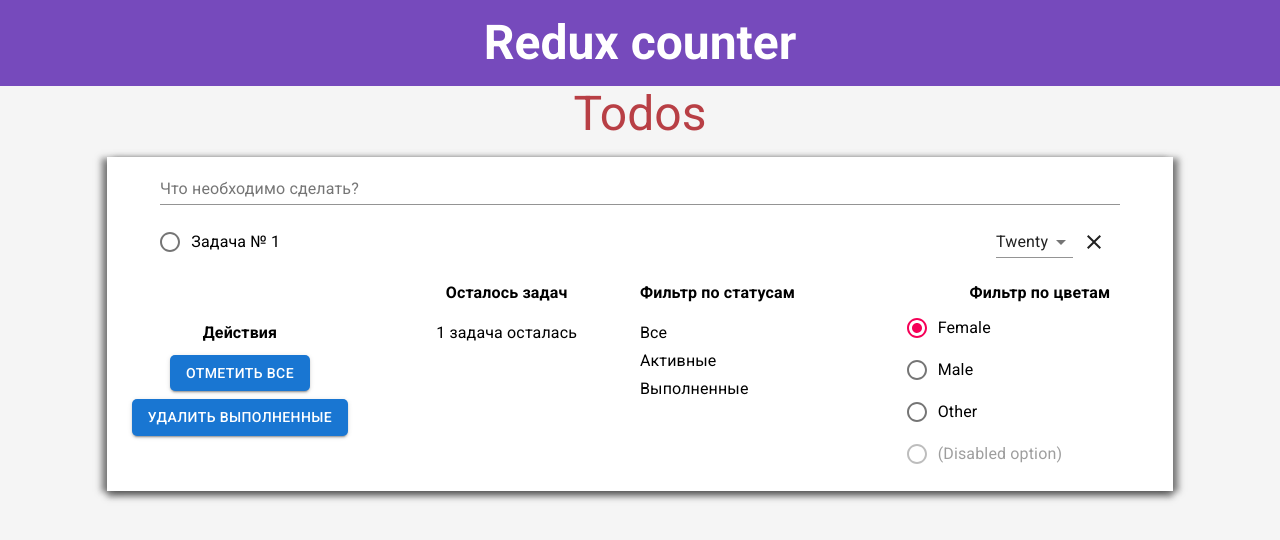
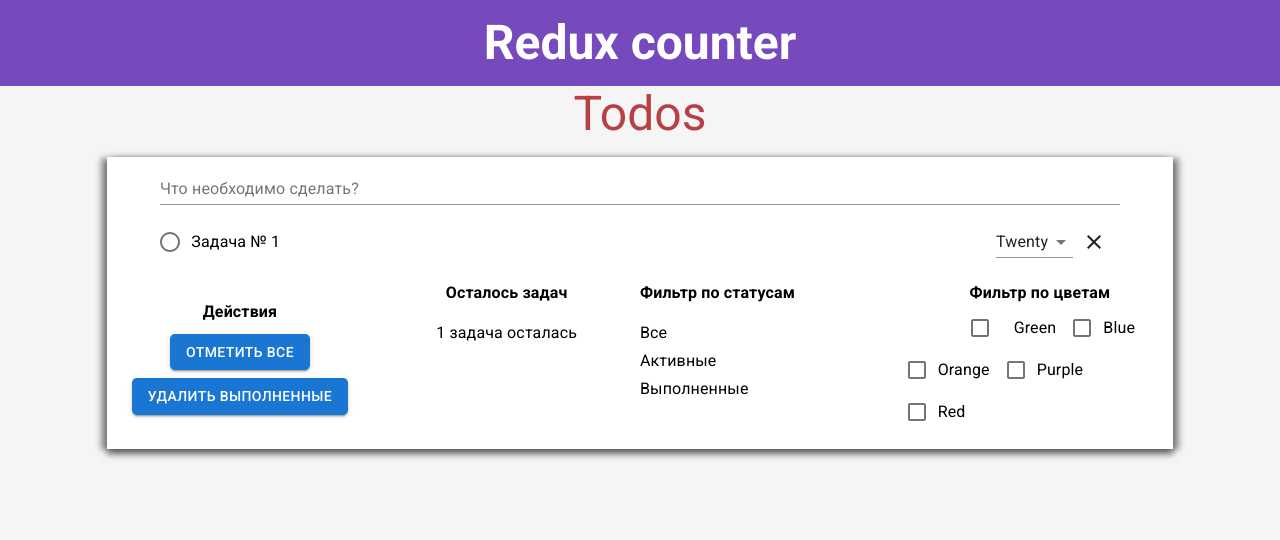
Before and after one commit to pilotvitalik/study_react_redux_todo, a React (Create React App) app: page / in a window 1280 px wide. Shown: the top 540 px of the page. Built offline with nearby package versions, Linux system fonts and the light colour scheme.

Commit message:
Added checkboxed in filterr by colors component;

```diff
--- a/src/Components/Todo/AdditionalParams/FilterColor/FilterColor.js
+++ b/src/Components/Todo/AdditionalParams/FilterColor/FilterColor.js
@@ -1,30 +1,56 @@
-import { useState } from 'react';
+import { Fragment, useState } from 'react';
 import Grid from '@material-ui/core/Grid';
+import Box from '@material-ui/core/Box';
 import Typography from '@material-ui/core/Typography';
-import FormControl from '@material-ui/core/FormControl';
-import Radio from '@material-ui/core/Radio';
-import RadioGroup from '@material-ui/core/RadioGroup';
-import FormControlLabel from '@material-ui/core/FormControlLabel';
 import { makeStyles } from '@material-ui/core/styles';
 
+import { withStyles } from '@material-ui/core/styles';
+import FormGroup from '@material-ui/core/FormGroup';
+import FormControlLabel from '@material-ui/core/FormControlLabel';
+import Checkbox from '@material-ui/core/Checkbox';
+
+const useStyles = makeStyles((theme) => ({
+	green:{
+		width: '50px',
+		height: '10px',
+	},
+}))
+
+const GreenCheckbox = withStyles({
+  root: {
+  	root: '#767676',
+    '&$checked': {
+      color: 'red',
+    },
+  },
+  checked: {},
+})((props) => <Fragment><Box {...props}></Box><Checkbox {...props} /></Fragment>);
+
 function FilterColor(){
-	const [value, setValue] = useState('female');
+	const classes = useStyles();
+
+	const [state, setState] = useState({
+	    checkedGreen: false,
+	    checkedBlue: false,
+	    checkedOrange: false,
+	    checkedPurple: false,
+	    checkedRed: false,
+	  });
 
 	const handleChange = (event) => {
-	  setValue(event.target.value);
-	};
+	    setState({ ...state, [event.target.name]: event.target.checked });
+	  };
 
 	return(
 		<Grid item xs={6}>
 		  <Typography variant={'subtitle1'} align={'center'}><b>Фильтр по цветам</b></Typography>
-		  <FormControl component="fieldset">
-		    <RadioGroup aria-label="gender" name="gender1" value={value} onChange={handleChange}>
-		      <FormControlLabel value="female" control={<Radio />} label="Female" />
-		      <FormControlLabel value="male" control={<Radio />} label="Male" />
-		      <FormControlLabel value="other" control={<Radio />} label="Other" />
-		      <FormControlLabel value="disabled" disabled control={<Radio />} label="(Disabled option)" />
-		    </RadioGroup>
-		  </FormControl>
+		  <FormGroup row>
+		    <FormControlLabel control={<GreenCheckbox checked={state.checkedGreen} onChange={handleChange} name="checkedGreen" className={classes.green}/>} label="Green"/>
+		    <FormControlLabel control={<GreenCheckbox checked={state.checkedBlue} onChange={handleChange} name="checkedBlue" />} label="Blue"/>
+		    <FormControlLabel control={<GreenCheckbox checked={state.checkedOrange} onChange={handleChange} name="checkedOrange" />} label="Orange"/>
+		    <FormControlLabel control={<GreenCheckbox checked={state.checkedPurple} onChange={handleChange} name="checkedPurple" />} label="Purple"/>
+		    <FormControlLabel control={<GreenCheckbox checked={state.checkedRed} onChange={handleChange} name="checkedRed" />} label="Red"/>
+		  </FormGroup>
 		</Grid>
 	);
 }
```
